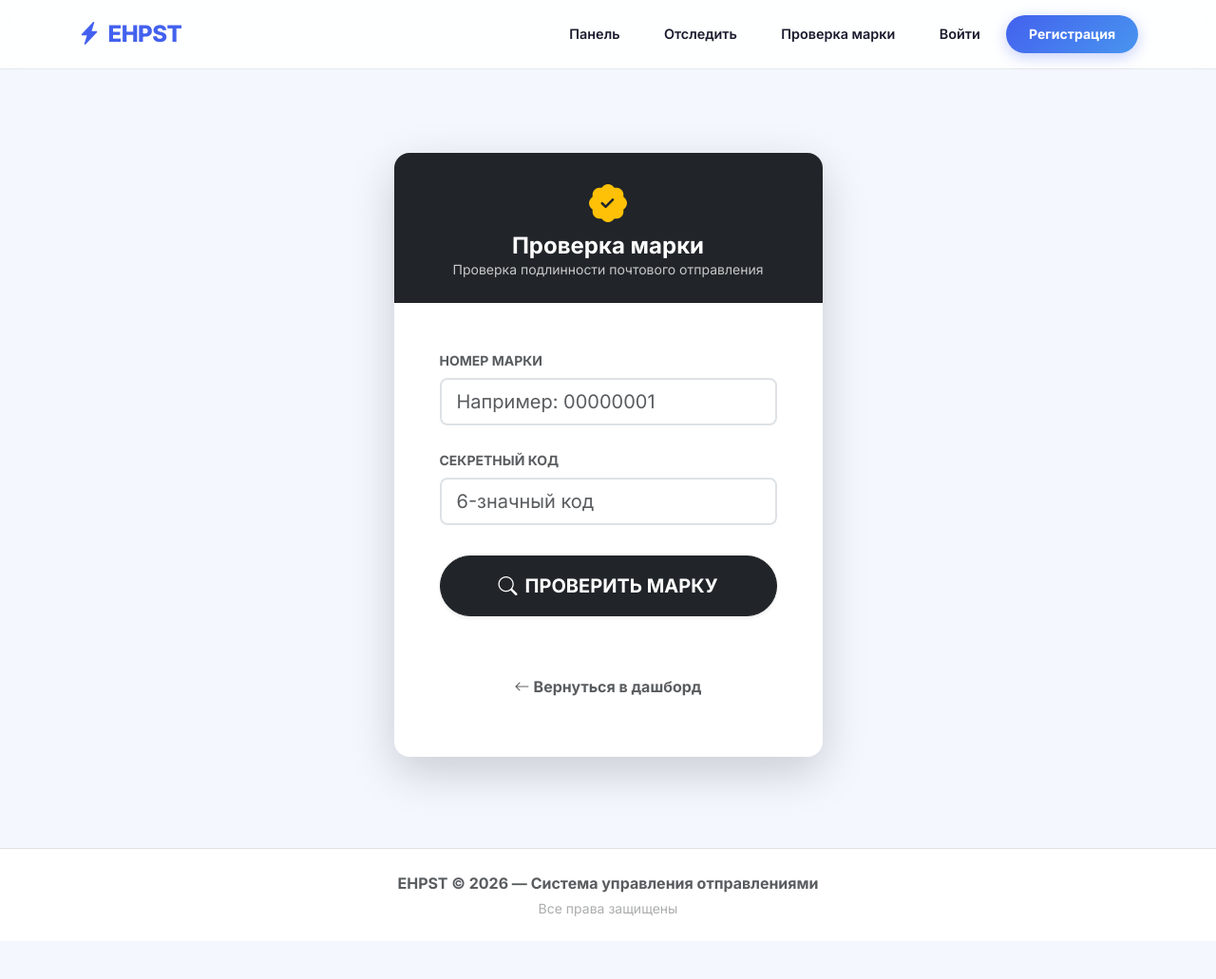
After one commit to ereksscofix-create/123, a PHP site: page /stamp_verify.php in a window 1280 px wide. The commit adds this page. Shown: the whole page at 95% size. Run offline with PHP 8.4, Linux system fonts and the light colour scheme.

```diff
--- a/header.php
+++ b/header.php
@@ -151,6 +151,9 @@
                     <li class="nav-item">
                         <a class="nav-link" href="track.php">Отследить</a>
                     </li>
+                    <li class="nav-item">
+                        <a class="nav-link" href="stamp_verify.php">Проверка марки</a>
+                    </li>
                     <?php
                     $u = currentUser();
                     if($u):
--- /dev/null
+++ b/stamp_verify.php
@@ -0,0 +1,129 @@
+<?php
+// stamp_verify.php — Проверка подлинности почтовой марки
+require_once __DIR__ . '/config.php';
+require_once __DIR__ . '/functions.php';
+
+$error = '';
+$parcel = null;
+$verified = false;
+
+if ($_SERVER['REQUEST_METHOD'] === 'POST') {
+    $stamp_no_input = trim($_POST['stamp_no'] ?? '');
+    $secret_code = trim($_POST['secret_code'] ?? '');
+
+    // Извлекаем ID из номера марки (убираем "№" и ведущие нули)
+    $stamp_id = (int)preg_replace('/[^0-9]/', '', $stamp_no_input);
+
+    if ($stamp_id > 0 && $secret_code !== '') {
+        try {
+            // Проверяем соответствие ID и секретного кода в таблице parcel_codes
+            $stmt = $pdo->prepare("
+                SELECT p.*, s.name as s_name, r.name as r_name,
+                (SELECT status_text FROM parcel_status WHERE parcel_id = p.id ORDER BY id DESC LIMIT 1) as last_status
+                FROM parcels p
+                JOIN parcel_codes pc ON p.id = pc.parcel_id
+                LEFT JOIN users s ON p.sender_id = s.id
+                LEFT JOIN users r ON p.recipient_id = r.id
+                WHERE p.id = :pid AND pc.secret_code = :secret
+                LIMIT 1
+            ");
+            $stmt->execute(['pid' => $stamp_id, 'secret' => $secret_code]);
+            $parcel = $stmt->fetch();
+
+            if ($parcel) {
+                $verified = true;
+            } else {
+                $error = "Марка не найдена или секретный код не верен.";
+            }
+        } catch (PDOException $e) {
+            $error = "Ошибка базы данных: " . $e->getMessage();
+        }
+    } else {
+        $error = "Пожалуйста, введите номер марки и секретный код.";
+    }
+}
+
+$page_title = "Проверка марки — EHPST";
+include __DIR__ . '/header.php';
+?>
+
+<div class="row justify-content-center py-5">
+    <div class="col-md-6 col-lg-5">
+        <div class="card shadow-lg border-0 rounded-4 overflow-hidden">
+            <div class="card-header bg-dark text-white p-4 text-center">
+                <i class="bi bi-patch-check-fill text-warning fs-1 mb-2"></i>
+                <h4 class="mb-0 fw-bold">Проверка марки</h4>
+                <p class="mb-0 small opacity-75">Проверка подлинности почтового отправления</p>
+            </div>
+            <div class="card-body p-4 p-md-5">
+                <?php if ($error): ?>
+                    <div class="alert alert-danger border-0 rounded-3 mb-4 d-flex align-items-center">
+                        <i class="bi bi-exclamation-octagon-fill me-2 fs-4"></i>
+                        <div><?php echo $error; ?></div>
+                    </div>
+                <?php endif; ?>
+
+                <?php if ($verified && $parcel): ?>
+                    <div class="text-center mb-5 animate-fade-in">
+                        <div class="display-1 text-success mb-2"><i class="bi bi-shield-check"></i></div>
+                        <h3 class="fw-bold text-success">МАРКА ПОДЛИННА</h3>
+                        <p class="text-muted">Данное отправление зарегистрировано в системе EHPST</p>
+                    </div>
+
+                    <div class="bg-light rounded-4 p-4 border border-success border-opacity-25 mb-4">
+                        <div class="row g-3">
+                            <div class="col-6">
+                                <label class="x-small text-muted text-uppercase fw-bold">Трек-код</label>
+                                <div class="fw-bold text-primary"><?php echo e($parcel['track_code']); ?></div>
+                            </div>
+                            <div class="col-6">
+                                <label class="x-small text-muted text-uppercase fw-bold">Тариф</label>
+                                <div class="fw-bold"><?php echo e($parcel['tariff']); ?></div>
+                            </div>
+                            <div class="col-12 border-top pt-2">
+                                <label class="x-small text-muted text-uppercase fw-bold">Отправитель</label>
+                                <div class="small"><?php echo e($parcel['s_name'] ?: 'ID '.$parcel['sender_id']); ?></div>
+                            </div>
+                            <div class="col-12 border-top pt-2">
+                                <label class="x-small text-muted text-uppercase fw-bold">Получатель</label>
+                                <div class="small"><?php echo e($parcel['r_name'] ?: 'ID '.$parcel['recipient_id']); ?></div>
+                            </div>
+                            <div class="col-12 border-top pt-2">
+                                <label class="x-small text-muted text-uppercase fw-bold">Текущий статус</label>
+                                <div class="badge bg-primary bg-opacity-10 text-primary p-2 mt-1 w-100 text-wrap text-start">
+                                    <?php echo e($parcel['last_status'] ?: 'Оформлена'); ?>
+                                </div>
+                            </div>
+                        </div>
+                    </div>
+
+                    <a href="stamp_verify.php" class="btn btn-outline-secondary w-100 rounded-pill py-2 fw-bold">Проверить еще одну</a>
+                <?php else: ?>
+                    <form method="post" class="row g-4">
+                        <div class="col-12">
+                            <label class="form-label fw-bold text-muted small text-uppercase">Номер марки</label>
+                            <input type="text" name="stamp_no" class="form-control form-control-lg border-2 shadow-none rounded-3" placeholder="Например: 00000001" required value="<?php echo e($stamp_no_input ?? ''); ?>">
+                        </div>
+                        <div class="col-12">
+                            <label class="form-label fw-bold text-muted small text-uppercase">Секретный код</label>
+                            <input type="text" name="secret_code" class="form-control form-control-lg border-2 shadow-none rounded-3" placeholder="6-значный код" required>
+                        </div>
+                        <div class="col-12 mt-4 pt-2">
+                            <button type="submit" class="btn btn-dark btn-lg w-100 rounded-pill py-3 fw-bold shadow-sm text-uppercase">
+                                <i class="bi bi-search me-2"></i>Проверить марку
+                            </button>
+                        </div>
+                    </form>
+                <?php endif; ?>
+
+                <div class="text-center mt-5">
+                    <a href="dashboard.php" class="btn btn-link text-muted text-decoration-none small fw-bold">
+                        <i class="bi bi-arrow-left me-1"></i>Вернуться в дашборд
+                    </a>
+                </div>
+            </div>
+        </div>
+    </div>
+</div>
+
+<?php include __DIR__ . '/footer.php'; ?>
```
Also changed, not shown: parcel_add.php (+46 -7 lines), parcel_edit.php (+39 -10 lines).
